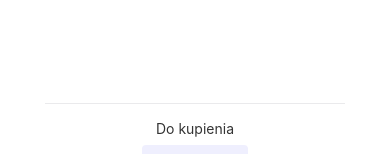
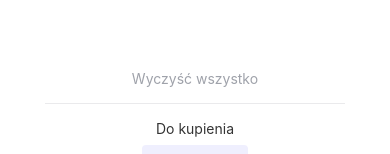
Before and after one commit to damiansobczak/react-native, a React Native app: screen / in a window 390 px wide. Shown: the part 616-770 px from the top of the page. Built offline with nearby package versions, Linux system fonts and the light colour scheme.

Commit message:
Add clear button and different spelling in sumup component

```diff
--- a/components/App.js
+++ b/components/App.js
@@ -12,11 +12,11 @@ export default class App extends Component {
 
   getActiveItems = () => {
     let counter = 0;
-    const activeItems = this.state.items.forEach(item => {
-      if (item.status === "active") {
-        counter++;
-      }
-    });
+    if (this.state.items) {
+      const activeItems = this.state.items.forEach(item => {
+        item.status === "active" ? counter++ : counter;
+      });
+    }
     return counter;
   };
 
@@ -47,6 +47,11 @@ export default class App extends Component {
     }
   };
 
+  clearAllItems = () => {
+    const items = [];
+    this.setState({ items });
+  };
+
   render() {
     const sumupItems = this.getActiveItems();
     return (
@@ -57,15 +62,20 @@ export default class App extends Component {
             <Text style={styles.subtitle}>Zaczynajmy!</Text>
             <Text style={styles.title}>Lista zakupów</Text>
             <View style={styles.list}>
-              {this.state.items.map((item, index) => (
-                <Item name={item.name} image={item.image} status={item.status} key={item.id} id={item.id} checkItem={this.checkItem} />
-              ))}
+              {this.state.items.length > 0 ? this.state.items.map((item, index) => <Item name={item.name} image={item.image} status={item.status} key={item.id} id={item.id} checkItem={this.checkItem} />) : <Text style={styles.emptyList}>Lista jest pusta</Text>}
               {this.state.input === true ? <TextInput editable={true} maxLength={80} placeholder="Dodaj" onSubmitEditing={event => this.addItem(event.nativeEvent.text)} /> : <View />}
               <TouchableWithoutFeedback onPress={this.toggleInput}>
                 <View style={styles.touchableInput} />
               </TouchableWithoutFeedback>
             </View>
           </View>
+          {this.state.items.length > 0 ? (
+            <TouchableWithoutFeedback onPress={this.clearAllItems}>
+              <Text style={styles.clear}>Wyczyść wszystko</Text>
+            </TouchableWithoutFeedback>
+          ) : (
+            <View />
+          )}
           <Sumup items={sumupItems} />
         </View>
       </StrictMode>
@@ -97,6 +107,10 @@ const styles = StyleSheet.create({
     fontSize: 26,
     fontWeight: "bold"
   },
+  clear: {
+    color: "#9FA2AA",
+    marginBottom: 16
+  },
   list: {
     width: 300,
     display: "flex",
@@ -105,5 +119,9 @@ const styles = StyleSheet.create({
   },
   touchableInput: {
     flex: 1
+  },
+  emptyList: {
+    paddingBottom: 8,
+    color: "#9FA2AA"
   }
 });
--- a/components/Item.js
+++ b/components/Item.js
@@ -1,5 +1,5 @@
 import React, { Component } from "react";
-import { Image, StyleSheet, View, Text, TouchableWithoutFeedback, Alert } from "react-native";
+import { Image, StyleSheet, View, Text, TouchableWithoutFeedback } from "react-native";
 import PropTypes from "prop-types";
 
 export default class Item extends Component {
--- a/components/Sumup.js
+++ b/components/Sumup.js
@@ -7,7 +7,9 @@ export default class Sumup extends Component {
     return (
       <View style={styles.sumup}>
         <Text style={styles.title}>Do kupienia</Text>
-        <Text style={styles.counter}>{this.props.items} produkty</Text>
+        <Text style={styles.counter}>
+          {this.props.items} {this.props.items > 0 && this.props.items < 5 ? `produkty` : `produktów`}
+        </Text>
       </View>
     );
   }
```
